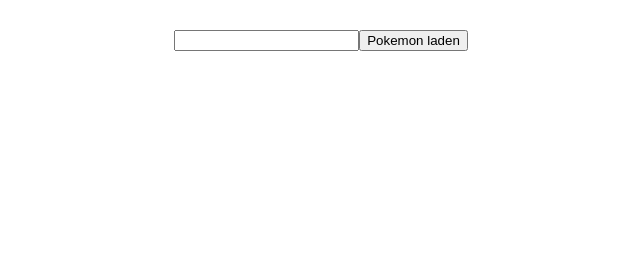
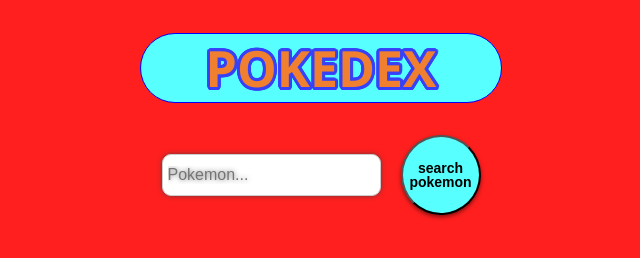
Before and after one commit to Rickylee4388/Pokedex, a plain HTML site: page index.html in a window 1280 px wide. Shown: the whole page, without its empty margins (319-959 px from the left). Drawn offline with Linux system fonts and the light colour scheme; no server answers.

Commit message:
search function

```diff
--- a/index.html
+++ b/index.html
@@ -13,31 +13,32 @@
 
   <body onload="loadAllPokemon()">
     <!-- TODO
-    - Arrow left right open Card
     - insert number in all pokemon
     - insert filter function
-    - add big header POKEDEX
     -->
     <div id="content" class="content">
       <div id="pokedexAll" class="pokedexAll">
-        <div id="inputButtonDiv" class="inputButtonDiv">
-          <input id="inputPokemon" type="text" />
-          <button onclick="loadAllPokemon()">Pokemon laden</button>
-        </div>
+        <div id="headline" class="headline"><h1>POKEDEX</h1></div>
+        <form id="inputButtonDiv" class="inputButtonDiv" onsubmit="filterPokemon(); return false">
+          <input id="inputPokemon" class="css-input" type="text" placeholder="Pokemon..." required/>
+          <button class="original-button" onclick="loadAllPokemon()">search pokemon</button>
+        </form>
 
         <div id="pokemonList" class="pokemonList"></div>
       </div>
       <div id="pokeCardOpacity" class="pokeCardOpacity d-none" onclick="closePokeCard()">
 
       </div>
+
+      <div class="ArrowCardDiv">
         <div id="switchCard" class="switchCard d-none">
           <div id="previous" class="previous" onclick="previousCard()">
-          <svg xmlns="http://www.w3.org/2000/svg" width="150" height="150" viewBox="0 0 50 50">
+            <svg xmlns="http://www.w3.org/2000/svg" width="250" height="250" viewBox="0 0 50 50">
               <polygon points="20,25 30,15 30,35" fill="#000000" />
             </svg>
           </div>
           <div id="next" class="next" onclick="nextCard()">
-          <svg xmlns="http://www.w3.org/2000/svg" width="150" height="150" viewBox="0 0 50 50">
+            <svg xmlns="http://www.w3.org/2000/svg" width="250" height="250" viewBox="0 0 50 50">
               <polygon points="30,25 20,15 20,35" fill="#000000" />
             </svg>
           </div>
@@ -99,5 +100,7 @@
           </div>
         </div>
       </div>
+
+    </div>
   </body>
 </html>
--- a/script.js
+++ b/script.js
@@ -12,6 +12,8 @@ async function loadAllPokemon() {
     let pokImg = currentPokemon["sprites"]["other"]["dream_world"]["front_default"];
     let pokType = currentPokemon["types"]["0"]["type"]["name"];
     pokemonList(number, pokType, i, name, pokImg);
+    addNumbersmall(number);
+
   }
 }
 function pokemonList(number, pokType, i, name, pokImg) {
@@ -22,6 +24,7 @@ function pokemonList(number, pokType, i, name, pokImg) {
       <div>
         <div id="type" class="type ${pokType}-light">${pokType}
         </div>
+        <div id="${number}small" class="numbersmall"></div>
       </div>
       <img class="pokeimg" src="${pokImg}" alt="">
     </div>
@@ -102,6 +105,16 @@ function addNumber(number) {
     return (document.getElementById("number").innerHTML = `#00${number}`);
   }
 }
+function addNumbersmall(number) {
+  if (number >= 10 && number <= 99) {
+    return (document.getElementById(`${number}small`).innerHTML = `#0${number}`);
+  }
+  if (number >= 100) {
+    return (document.getElementById(`${number}small`).innerHTML = `#${number}`);
+  } else {
+    return (document.getElementById(`${number}small`).innerHTML = `#00${number}`);
+  }
+}
 function generateAboutTable(currentPokemon) {
   let pokType = currentPokemon["types"]["0"]["type"]["name"];
   let height = currentPokemon["height"];
@@ -174,3 +187,16 @@ function generateMoves(currentPokemon) {
 function capitalizeFirstLetter(pokemonName) {
   return pokemonName.charAt(0).toUpperCase() + pokemonName.slice(1);
 }
+async function filterPokemon(){
+  Pokemon = document.getElementById("inputPokemon").value;
+  Pokemon = minimizeFirstLetter(Pokemon);
+  document.getElementById("inputPokemon").value="";
+      let url = `https://pokeapi.co/api/v2/pokemon/${Pokemon}`;
+      let response = await fetch(url);
+      currentPokemon = await response.json();
+      let number = currentPokemon["id"];
+      openPokeCard(number);
+}
+function minimizeFirstLetter(Pokemon) {
+  return Pokemon.charAt(0).toLowerCase() + Pokemon.slice(1);
+}
--- a/style.css
+++ b/style.css
@@ -1,9 +1,30 @@
 body {
     margin: 0;
     font-family: 'Open Sans', sans-serif;
-
+    background-color: rgba(255, 0, 0, 0.878);
 }
-
+.headline{
+    height: 150px;
+    display: flex;
+    justify-content: center;
+    align-items: center;
+    margin-top: 100px;
+}
+.headline h1{
+    min-width: 360px;
+    background-color: #57ffff;
+    font-size: 50px;
+    width: 50%;
+    border: 1px solid blue;
+    border-top-left-radius: 50px;
+    border-top-right-radius: 50px;
+    border-bottom-left-radius: 50px;
+    border-bottom-right-radius: 50px;
+    margin-top: 50px;
+    text-align: center;
+    color: #F08030;
+    text-shadow: rgb(55, 66, 247) 3px 0px 0px, rgb(55, 66, 247) 2.83487px 0.981584px 0px, rgb(55, 66, 247) 2.35766px 1.85511px 0px, rgb(55, 66, 247) 1.62091px 2.52441px 0px, rgb(55, 66, 247) 0.705713px 2.91581px 0px, rgb(55, 66, 247) -0.287171px 2.98622px 0px, rgb(55, 66, 247) -1.24844px 2.72789px 0px, rgb(55, 66, 247) -2.07227px 2.16926px 0px, rgb(55, 66, 247) -2.66798px 1.37182px 0px, rgb(55, 66, 247) -2.96998px 0.42336px 0px, rgb(55, 66, 247) -2.94502px -0.571704px 0px, rgb(55, 66, 247) -2.59586px -1.50383px 0px, rgb(55, 66, 247) -1.96093px -2.27041px 0px, rgb(55, 66, 247) -1.11013px -2.78704px 0px, rgb(55, 66, 247) -0.137119px -2.99686px 0px, rgb(55, 66, 247) 0.850987px -2.87677px 0px, rgb(55, 66, 247) 1.74541px -2.43999px 0px, rgb(55, 66, 247) 2.44769px -1.73459px 0px, rgb(55, 66, 247) 2.88051px -0.838247px 0px;
+}
 .content {
     height: 100vh;
     display: flex;
@@ -79,33 +100,43 @@ body {
     z-index: 3;
 
 }
+.numbersmall{
+    height: 20px;
+    margin-left: 9px;
+    margin-top: 23px;
+}
+.ArrowCardDiv{
+    display: inline-flex;
+    position: absolute;
+    justify-content: center;
+    align-items: center;
+}
 .switchCard{
     display: flex;
     align-items: center;
-    justify-content: space-between;
+    justify-content: center;
 }
 .previous{
     height: 100px;
-    width: 100px;
-    z-index: 999;
+    width: 150px;
+    z-index: 5;
     position: fixed;
-    left: 10%;
     display: flex;
     justify-content: center;
     align-items: center;
     cursor: pointer;
-    opacity: 1;
+    margin-right: 520px;
 }
 .next{
     height: 100px;
-    width: 100px;
+    width: 150px;
     z-index: 5;
     position: fixed;
-    right: 10%;
     display: flex;
     justify-content: center;
     align-items: center;
     cursor: pointer;
+    margin-left: 520px;
 }
 
 .infoContainer {
@@ -215,6 +246,8 @@ td {
 .inputButtonDiv {
     display: flex;
     justify-content: center;
+    align-items: center;
+    margin-bottom: 30px;
 }
 
 .pokemonList {
@@ -226,6 +259,7 @@ td {
 }
 
 .pokemonID {
+    cursor: pointer;
     position: relative;
     display: flex;
     flex-direction: column;
@@ -318,7 +352,51 @@ td {
     justify-content: space-between;
 
 }
+.pokedexAll{
+    padding-top: 50px;
+}
+.inputPokemon{
 
+}
+.css-input {
+    height: 30px;
+    padding: 5px;
+    font-size: 16px;
+    border-width: 1px;
+    border-color: #CCCCCC;
+    background-color: #FFFFFF;
+    color: #000000;
+    border-style: solid;
+    border-radius: 9px;
+    box-shadow: 0px 0px 5px rgba(66,66,66,.75);
+    text-shadow: 0px 0px 5px rgba(66,66,66,.75);
+}
+.css-input:focus {
+    outline:none;
+}
+.original-button {
+    margin-left: 20px;
+    cursor: pointer;
+    background-color: #57ffff;
+    display: flex;
+    align-items: center;
+    justify-content: center;
+    line-height: 1;
+    text-decoration: none;
+    color: #000000;
+    font-size: 14px;
+    border-radius: 50px;
+    width: 80px;
+    height: 80px;
+    font-weight: bold;
+    transition: 0.3s;
+    box-shadow: 0px 2px 4px 0px rgba(0, 0, 0, 0.5);
+  }
+
+  .original-button:hover {
+    transform: translateY(2px);
+    box-shadow: 0 0 rgba(0, 0, 0, 0);
+  }
 
 /* Background Color by type */
 .grass {
```
Lines whose indentation alone changed are shown as unchanged.
